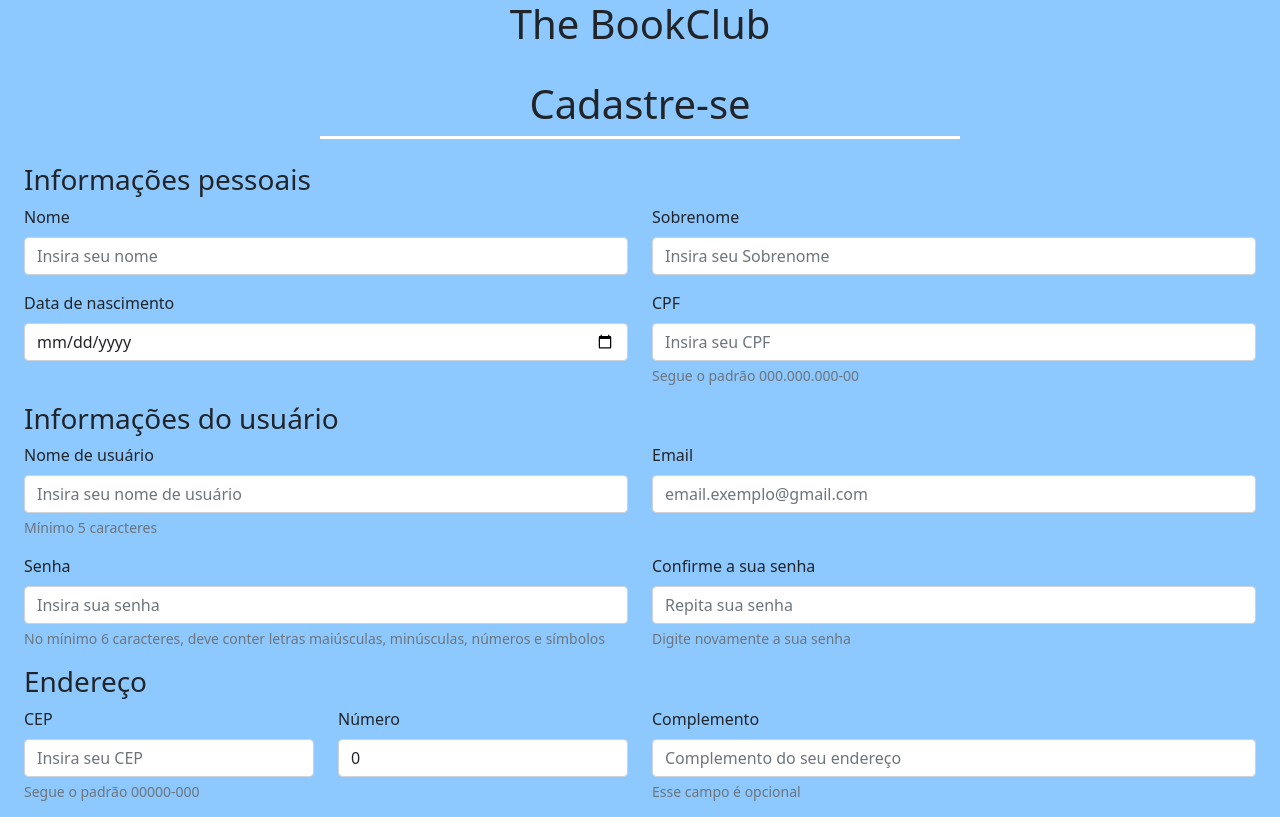
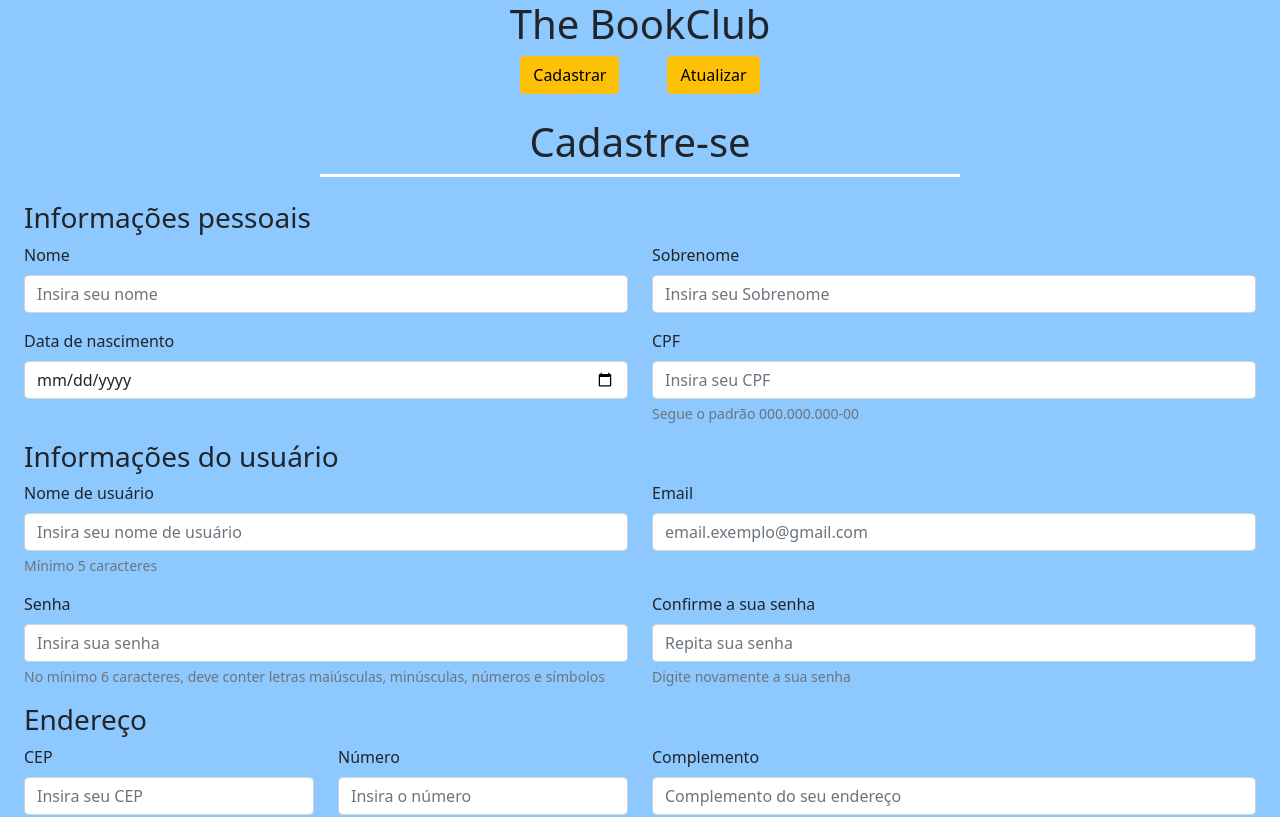
Before and after one commit to DigitalHouse-PortoSeguro/theBookClubFrontend, an Angular app: page /cadastrar in a window 1280 px wide. Shown: the top 817 px of the page. Built offline with nearby package versions, Linux system fonts and the light colour scheme.

Commit message:
Correção de inicialização dos campos e campos não nulos com formulário válido

```diff
--- a/src/app/app-routing.module.ts
+++ b/src/app/app-routing.module.ts
@@ -5,6 +5,7 @@ import { UsuarioCadastroComponent } from './components/usuario-cadastro/usuario-
 import { UsuarioAtualizarComponent } from './components/usuario-atualizar/usuario-atualizar.component';
 
 const routes: Routes = [
+  {path: "", redirectTo:"cadastrar", pathMatch:"full"},
   { path: "cadastrar", component: UsuarioCadastroComponent },
   { path: "atualizar", component: UsuarioAtualizarComponent },
 ]
--- a/src/app/app.component.html
+++ b/src/app/app.component.html
@@ -1,5 +1,9 @@
 <!-- incluir navbar-component -->
 <h1 class="text-center">The BookClub</h1>
+<div class="d-flex justify-content-center hstack gap-5 ">
+    <button routerLink="/cadastrar" type="button" class="btn btn-warning">Cadastrar</button>
+    <button routerLink="/atualizar" type="button" class="btn btn-warning">Atualizar</button>
+</div>
 <router-outlet></router-outlet>
 
 
--- a/src/app/components/form-usuario/form-usuario.component.ts
+++ b/src/app/components/form-usuario/form-usuario.component.ts
@@ -23,48 +23,48 @@ export class FormUsuarioComponent implements OnInit {
 
 	ngOnInit(): void {
 		this.form = this.formBuilder.group({
-			nome: [this.usuario.nome ?? "", [
+			nome: [this.usuario.nome ?? null, [
 				CustomValidators.required("O nome é obrigatório")
 			]],
-			sobrenome: [this.usuario.sobrenome ?? "", [
+			sobrenome: [this.usuario.sobrenome ?? null, [
 				CustomValidators.required("O sobrenome é obrigatório")
 			]],
-			cpf: [this.usuario.cpf ?? "", [
+			cpf: [this.usuario.cpf ?? null, [
 				CustomValidators.required("O CPF é obrigatório"),
 				CustomValidators.pattern(/^\d{3}.\d{3}.\d{3}-\d{2}$/, "O CPF deve seguir o formato 000.000.000-00")
 			]],
-			username: [this.usuario.username ?? "", [
+			username: [this.usuario.username ?? null, [
 				CustomValidators.required("O username é obrigatório"),
 				CustomValidators.minLength(5, "O username deve ter no mínimo 5 caracteres")
 			]],
-			email: [this.usuario.email ?? "", [
+			email: [this.usuario.email ?? null, [
 				CustomValidators.required("O email é obrigatório"),
 				CustomValidators.email("O email deve seguir o formato exemplo@email.com")
 			]],
-			senha: ['', [
+			senha: [null, [
 				CustomValidators.required("A senha é obrigatória"),
 			]],
-			confirmarSenha: ['', [
+			confirmarSenha: [null, [
 				CustomValidators.required("A confirmação da senha é obrigatória"),
 				CustomValidators.matchField("senha", "As senhas são diferentes")
 			]],
-			dataNascimento: [this.usuario.dataNascimento?.toString() ?? "", [
+			dataNascimento: [this.usuario.dataNascimento?.toString() ?? null, [
 				CustomValidators.required("A data de nascimento é obrigatória"),
 			]],
-			rua: [this.usuario.rua?? "", [
+			rua: [this.usuario.rua?? null, [
 				CustomValidators.required("A rua é obrigatória"),
 			]],
-			numero: [this.usuario.numero ?? 0, [
+			numero: [this.usuario.numero ?? null, [
 				CustomValidators.required("O número é obrigatório"),
 			]],
-			bairro: [this.usuario.bairro ?? "", [
+			bairro: [this.usuario.bairro ?? null, [
 				CustomValidators.required("O bairro é obrigatório"),
 			]],
-			cep: [this.usuario.cep ?? "", [
+			cep: [this.usuario.cep ?? null, [
 				CustomValidators.required("O CEP é obrigatório"),
 				CustomValidators.pattern(/^\d{5}-\d{3}$/, "O CEP deve seguir o formato XXXXX-XX")
 			]],
-			complemento: [this.usuario.complemento ?? ""],
+			complemento: [this.usuario.complemento ?? null],
 		});
 
 		if (this.incluirTipo) {
@@ -83,17 +83,17 @@ export class FormUsuarioComponent implements OnInit {
 		this.form.markAllAsTouched();
 
 		if (this.form.valid) {
-			this.usuario.nome = this.form.get('nome')?.value;
-			this.usuario.sobrenome = this.form.get('sobrenome')?.value;
+			this.usuario.nome = this.form.get('nome')!.value;
+			this.usuario.sobrenome = this.form.get('sobrenome')!.value;
 			this.usuario.cpf = this.form.get('cpf')?.value;
-			this.usuario.username = this.form.get('username')?.value;
-			this.usuario.email = this.form.get('email')?.value;
-			this.usuario.senha = this.form.get('senha')?.value;
-			this.usuario.dataNascimento = LocalDate.fromString(this.form.get('dataNascimento')?.value);
-			this.usuario.rua = this.form.get('rua')?.value;
-			this.usuario.numero = Number.parseInt(this.form.get('numero')?.value);
-			this.usuario.bairro = this.form.get('bairro')?.value;
-			this.usuario.cep = this.form.get('cep')?.value;
+			this.usuario.username = this.form.get('username')!.value;
+			this.usuario.email = this.form.get('email')!.value;
+			this.usuario.senha = this.form.get('senha')!.value;
+			this.usuario.dataNascimento = LocalDate.fromString(this.form.get('dataNascimento')!.value);
+			this.usuario.rua = this.form.get('rua')!.value;
+			this.usuario.numero = Number.parseInt(this.form.get('numero')!.value);
+			this.usuario.bairro = this.form.get('bairro')!.value;
+			this.usuario.cep = this.form.get('cep')!.value;
 			this.usuario.complemento = this.form.get('complemento')?.value;
 
 			if (this.incluirTipo && this.form.get('tipoUsuario')?.value === "ADMIN") {
```
